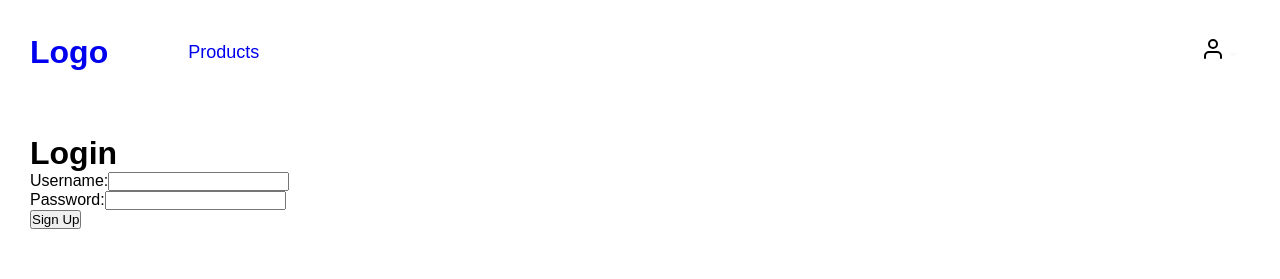
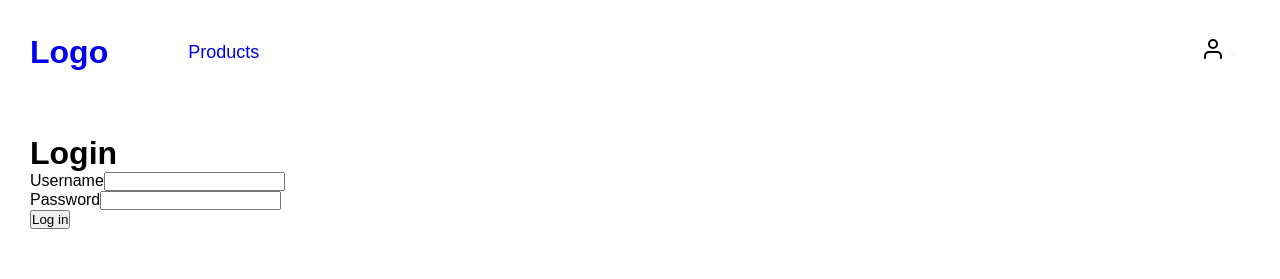
Before and after one commit to tonyelison/shop-react, a React (Vite) app: page /login in a window 1280 px wide. Shown: the top 279 px of the page. Built offline with nearby package versions, Linux system fonts and the light colour scheme; no server answers; a web font is replaced by a local one.

Commit message:
Move useMutation logic to Form component

```diff
--- a/src/components/Form/index.jsx
+++ b/src/components/Form/index.jsx
@@ -1,27 +1,83 @@
+import { useState } from 'react';
+import { useMutation } from '@tanstack/react-query';
 import PropTypes from 'prop-types';
 import Spinner from 'react-bootstrap/Spinner';
 
-const Form = ({ submitHandler, isLoading }) => {
+const Form = ({
+  title,
+  fields,
+  submitBtnLabel,
+  mutationFn,
+  onSuccess,
+  onMutateAction,
+  onErrorAction,
+  onSettledAction,
+}) => {
+  const [isLoading, setIsLoading] = useState();
+  const [errorMsg, setErrorMsg] = useState();
+
+  const mutation = useMutation({
+    mutationFn,
+    onSuccess,
+    onMutate: () => {
+      setIsLoading(true);
+      onMutateAction?.();
+    },
+    onError: (message) => {
+      setErrorMsg(message || 'Something went wrong. Please try again later.');
+      onErrorAction?.();
+    },
+    onSettled: () => {
+      setIsLoading(false);
+      onSettledAction?.();
+    },
+  });
+
+  const submitHandler = async (event) => {
+    event.preventDefault();
+
+    const updatedFields = fields.reduce(
+      (accumulator, field) => ({
+        ...accumulator,
+        [field.name]: event.target[field.name].value,
+      }),
+      {},
+    );
+
+    mutation.mutate(updatedFields);
+  };
+
   return (
-    <form onSubmit={submitHandler}>
-      <div className="form-group">
-        <label htmlFor="username">Username:</label>
-        <input type="text" id="username" name="username" />
-      </div>
-
-      <div className="form-group">
-        <label htmlFor="password">Password:</label>
-        <input type="password" id="password" name="password" />
-      </div>
-      <input type="submit" value="Sign Up" />
-      {isLoading ? <Spinner animation="border" /> : ''}
-    </form>
+    <>
+      <h1>{title}</h1>
+      <form onSubmit={submitHandler}>
+        {fields.map((field) => (
+          <div key={field.name} className="form-group">
+            <label htmlFor={field.name}>{field.label}</label>
+            <input
+              type={field.type || 'text'}
+              id={field.name}
+              name={field.name}
+            />
+          </div>
+        ))}
+        <input type="submit" value={submitBtnLabel || 'Submit'} />
+        {isLoading ? <Spinner animation="border" /> : ''}
+      </form>
+      {errorMsg ? <div className="text-danger">{errorMsg}</div> : ''}
+    </>
   );
 };
 
 Form.propTypes = {
-  submitHandler: PropTypes.func,
-  isLoading: PropTypes.bool,
+  title: PropTypes.string,
+  fields: PropTypes.array,
+  submitBtnLabel: PropTypes.string,
+  mutationFn: PropTypes.func,
+  onSuccess: PropTypes.func,
+  onMutateAction: PropTypes.func,
+  onErrorAction: PropTypes.func,
+  onSettledAction: PropTypes.func,
 };
 
 export default Form;
--- a/src/components/Login.jsx
+++ b/src/components/Login.jsx
@@ -1,46 +1,31 @@
-import { useState } from 'react';
 import { useNavigate } from 'react-router-dom';
-import { useMutation } from '@tanstack/react-query';
 import http from '@/utils/http';
 import Form from '@/components/Form';
 import { useSessionContext } from '@/utils/session-context';
 
 const Login = () => {
-  const [isLoading, setIsLoading] = useState();
-  const [errorMsg, setErrorMsg] = useState();
   const navigate = useNavigate();
   const { setSession } = useSessionContext();
 
-  const loginMutation = useMutation({
-    mutationFn: (creds) => {
-      setIsLoading(true);
-      return http.post('session', creds);
-    },
-    onSuccess: (data) => {
-      setSession(data);
-      navigate('/');
-    },
-    onError: () => {
-      setErrorMsg('Something went wrong');
-    },
-    onSettled: () => setIsLoading(false),
-  });
-
-  const submitHandler = async (event) => {
-    event.preventDefault();
-
-    loginMutation.mutate({
-      username: event.target.username.value,
-      password: event.target.password.value,
-    });
+  const mutationFn = (creds) => http.post('session', creds);
+  const onSuccess = (data) => {
+    setSession(data);
+    navigate('/');
   };
 
+  const formFields = [
+    { name: 'username', label: 'Username', type: 'text' },
+    { name: 'password', label: 'Password', type: 'password' },
+  ];
+
   return (
-    <>
-      <h1>Login</h1>
-      <Form submitHandler={submitHandler} isLoading={isLoading} />
-      {errorMsg ? <div className="text-danger">{errorMsg}</div> : ''}
-    </>
+    <Form
+      title="Login"
+      fields={formFields}
+      submitBtnLabel="Log in"
+      mutationFn={mutationFn}
+      onSuccess={onSuccess}
+    />
   );
 };
 
--- a/src/components/Register/index.jsx
+++ b/src/components/Register/index.jsx
@@ -1,49 +1,32 @@
-import { useState } from 'react';
 import { useNavigate } from 'react-router-dom';
-import { useMutation } from '@tanstack/react-query';
 import Form from '@/components/Form';
 import http from '@/utils/http';
 import { useSessionContext } from '@/utils/session-context';
 
 const Register = () => {
-  const [isLoading, setIsLoading] = useState();
-  const [errorMsg, setErrorMsg] = useState();
   const navigate = useNavigate();
   const { setSession } = useSessionContext();
 
-  const registerMutation = useMutation({
-    mutationFn: (creds) => http.post('users', creds),
-    onMutate: () => setIsLoading(true),
-    onSuccess: (data, creds) => {
-      http
-        .post('session', creds)
-        .then((session) => {
-          setSession(session);
-          navigate('/register/email-sent');
-        })
-        .finally(() => setIsLoading(false));
-    },
-    onError: () => {
-      setErrorMsg('Something went wrong');
-      setIsLoading(false);
-    },
-  });
-
-  const submitHandler = async (event) => {
-    event.preventDefault();
-
-    registerMutation.mutate({
-      username: event.target.username.value,
-      password: event.target.password.value,
-    });
+  const mutationFn = (creds) => http.post('users', creds);
+  const onSuccess = async (data, creds) => {
+    const session = await http.post('session', creds);
+    setSession(session);
+    navigate('/register/email-sent');
   };
 
+  const formFields = [
+    { name: 'username', label: 'Username', type: 'text' },
+    { name: 'password', label: 'Password', type: 'password' },
+  ];
+
   return (
-    <>
-      <h1>Create Account</h1>
-      <Form submitHandler={submitHandler} isLoading={isLoading} />
-      {errorMsg ? <div className="text-danger">{errorMsg}</div> : ''}
-    </>
+    <Form
+      title="Create Account"
+      fields={formFields}
+      submitBtnLabel="Log in"
+      mutationFn={mutationFn}
+      onSuccess={onSuccess}
+    />
   );
 };
 
```
